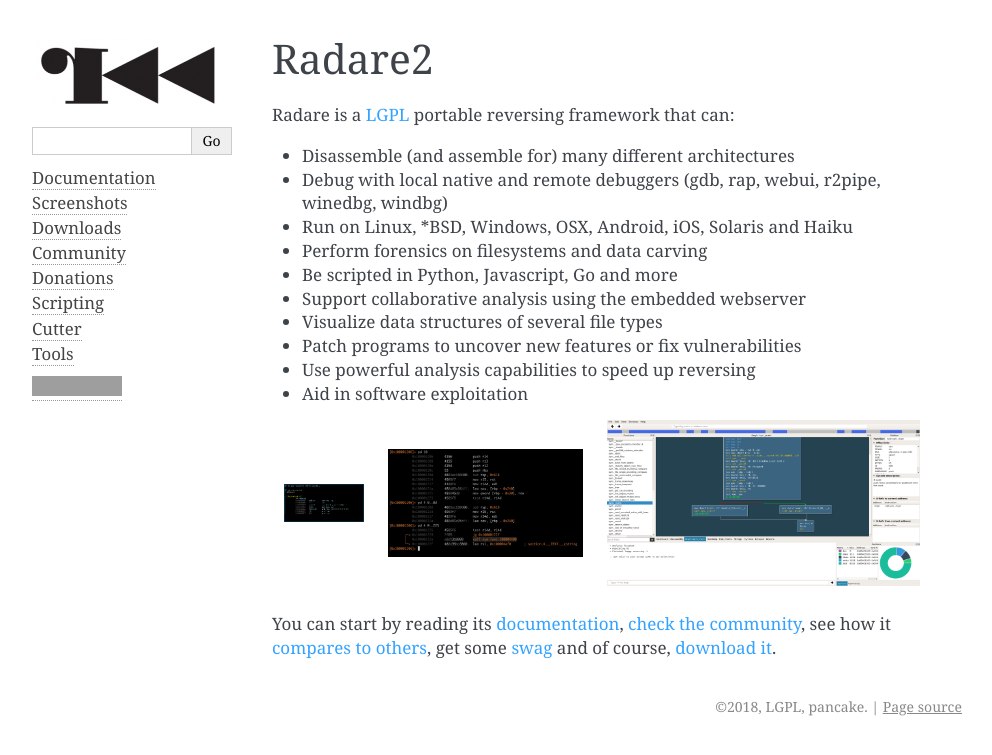
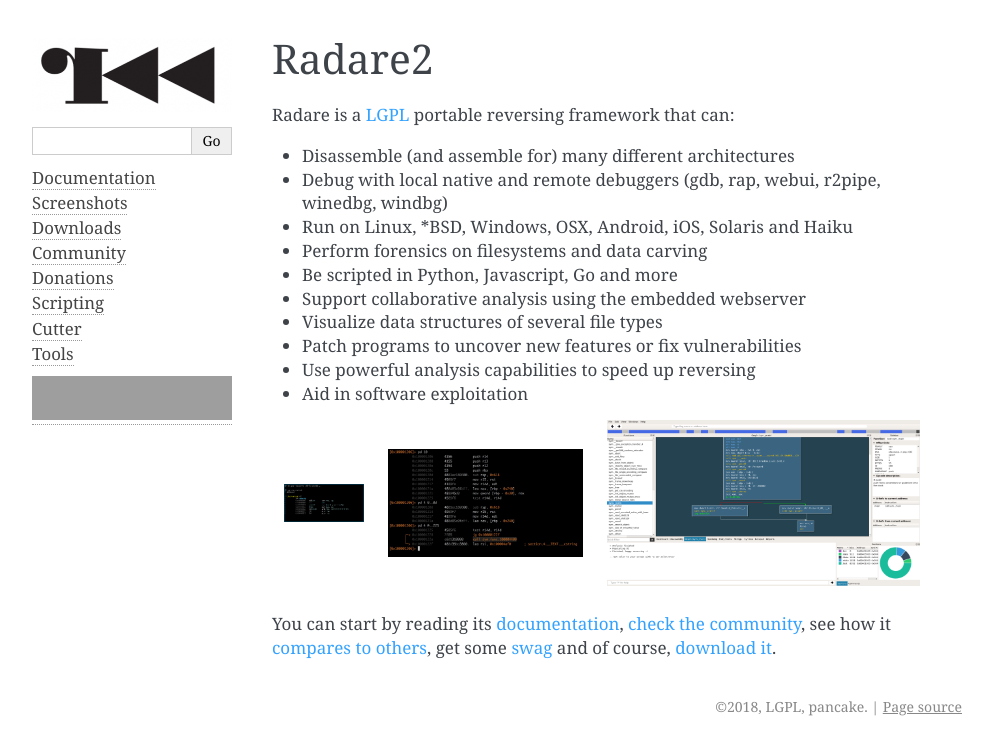
Before and after one commit to radareorg/radareorg, a Sphinx documentation site: the page built from source/index.rst, in a window 1280 px wide. Shown: the top 755 px of the page, without its empty margins (148-1140 px from the left). Built offline with Sphinx 7.4.7, drawn with Linux system fonts in a browser that asks for light colours; grey boxes are pictures that could not be loaded.

Commit message:
force auto on images (#36)

```diff
--- a/source/_static/css/custom.css
+++ b/source/_static/css/custom.css
@@ -71,3 +71,8 @@
 div.sphinxsidebar .search > div {
     display: table-cell;
 }
+
+img {
+    width: 100%;
+    height: auto !important;
+}
```
